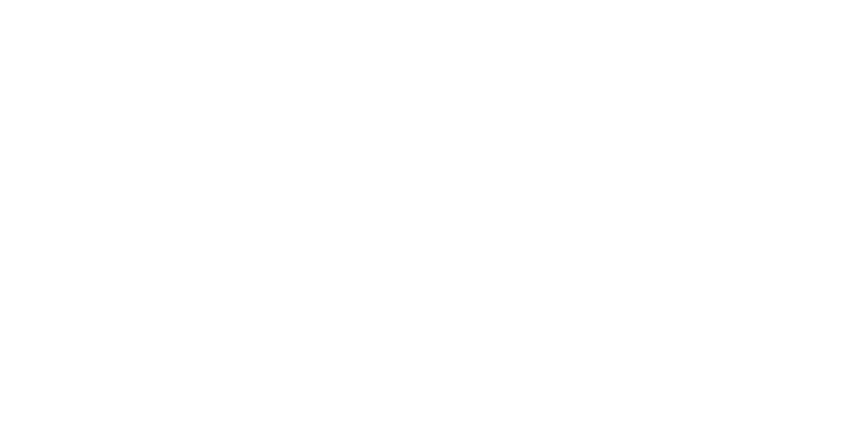
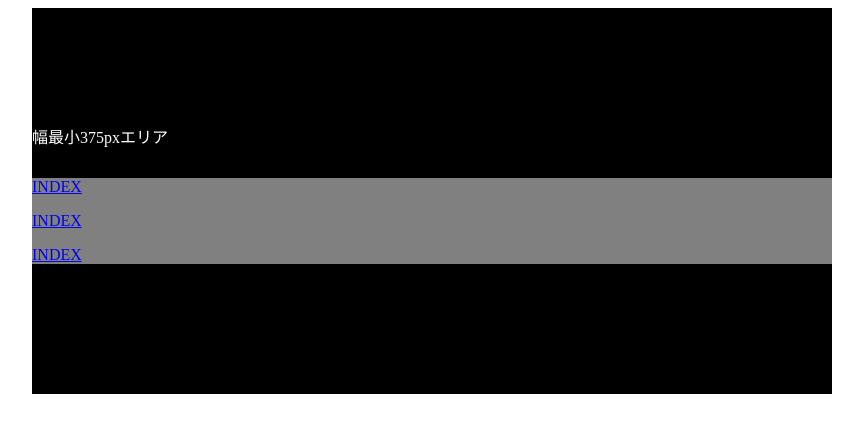
Before and after one commit to aem-YuukiTakahashi/nuxt-three-test, a Nuxt app: page /demo/viewport-extra in a window 1280 px wide. Before the commit this address had no page. Shown: the top 432 px of the page, without its empty margins (208-1071 px from the left). Built offline with nearby package versions, Linux system fonts and the light colour scheme.

Commit message:
[mod]viewportextra検証

```diff
--- a/nuxt.config.js
+++ b/nuxt.config.js
@@ -1,6 +1,6 @@
 export default {
   // Disable server-side rendering: https://go.nuxtjs.dev/ssr-mode
-  ssr: false,
+  //ssr: false,
 
   // Global page headers: https://go.nuxtjs.dev/config-head
   head: {
@@ -11,6 +11,7 @@ export default {
     meta: [
       { charset: 'utf-8' },
       { name: 'viewport', content: 'width=device-width, initial-scale=1' },
+      { name: 'viewport-extra', content: 'min-width=375' },
       { hid: 'description', name: 'description', content: '' },
       { name: 'format-detection', content: 'telephone=no' }
     ],
@@ -25,6 +26,7 @@ export default {
 
   // Plugins to run before rendering page: https://go.nuxtjs.dev/config-plugins
   plugins: [
+    { src: '~/plugins/viewport-extra.js', ssr: false },
   ],
 
   // Auto import components: https://go.nuxtjs.dev/config-components
--- a/package.json
+++ b/package.json
@@ -15,6 +15,7 @@
     "pug-plain-loader": "^1.1.0",
     "stats.js": "^0.17.0",
     "three": "^0.145.0",
+    "viewport-extra": "^2.1.4",
     "vue": "^2.7.10",
     "vue-server-renderer": "^2.7.10",
     "vue-template-compiler": "^2.7.10"
--- /dev/null
+++ b/pages/demo/viewport-extra.vue
@@ -0,0 +1,53 @@
+<template lang="pug">
+.container
+  p 幅最小375pxエリア
+  .inner
+    p
+      nuxt-link(to='/') INDEX
+    p
+      nuxt-link(to='/demo/') INDEX
+    p
+      nuxt-link(to='/demo/liquid') INDEX
+
+</template>
+
+<style scoped>
+body {
+  margin: 0;
+}
+
+.container {
+  min-width: 375px;
+  max-width: 800px;
+  margin: 0 auto;
+  padding: 100px 0;
+  background-color: #000;
+}
+
+.container p {
+  color: #fff;
+}
+
+.inner {
+  margin: 30px auto;
+  background-color: gray;
+}
+
+.inner p {
+  color: #fff;
+}
+</style>
+
+<script>
+export default {
+  data() {
+    return {
+    }
+  },
+  computed: {},
+  mounted() {
+  },
+  methods: {
+  }
+}
+</script>
--- /dev/null
+++ b/plugins/viewport-extra.js
@@ -0,0 +1 @@
+import 'viewport-extra';
```
Also changed, not shown: 1 other file (tests, documents, lock files or other folders).
